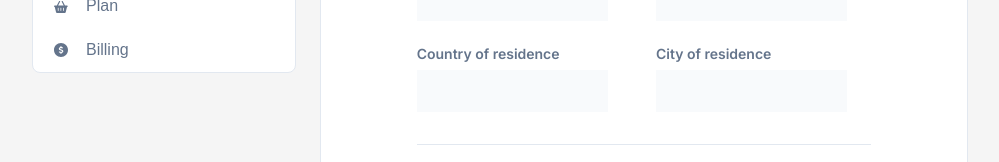
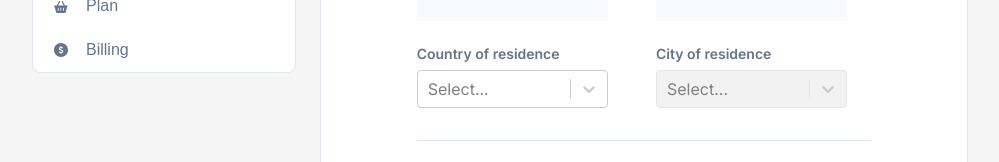
Before and after one commit to decodedcreative/droit-my-details, a React (Create React App) app: page / in a window 1280 px wide. Shown: the part 273-435 px from the top of the page, without its empty margins (140-1139 px from the left). Built offline with nearby package versions, Linux system fonts and the light colour scheme; no server answers.

Commit message:
refactor(project): moved logic into other files and added more structure

```diff
--- /dev/null
+++ b/src/api/index.ts
@@ -0,0 +1,23 @@
+import axios from "axios";
+
+export const getCountries = async () => {
+  try {
+    const url = "api/countries";
+    const response = await axios.get<{ countries: string[] }>(url);
+    return response.data.countries;
+  } catch (err) {
+    console.log(err);
+    return [];
+  }
+};
+
+export const getCitiesByCountry = async (country: string) => {
+  try {
+    const url = `http://localhost:8090/api/cities?country-name=${country}`;
+    const response = await axios.get<{ cities: string[] }>(url);
+    return response.data.cities;
+  } catch (err) {
+    console.log(err);
+    return [];
+  }
+};
--- /dev/null
+++ b/src/components/App/App.styles.tsx
@@ -0,0 +1,18 @@
+import { createGlobalStyle } from "styled-components";
+import { ThemeProps } from "../../themes/light";
+
+export const App = createGlobalStyle<{ theme: ThemeProps }>`
+  body {
+    background-color: ${(props) => props.theme.colors.page};
+    font-family: ${(props) => props.theme.typography.fontFamily};
+    margin: 0;
+  }
+
+  h1, h2, legend {
+    color: ${(props) => props.theme.colors.headings};
+  }
+
+  p {
+    color: ${(props) => props.theme.colors.text};
+  }
+`;
--- a/src/components/App/App.tsx
+++ b/src/components/App/App.tsx
@@ -1,43 +1,46 @@
+import { useEffect, useRef, useState } from "react";
 import { ThemeProvider } from "styled-components";
-import lightTheme, { ThemeProps } from "../../themes/light";
-import { createGlobalStyle } from "styled-components";
-import { Box } from "../Box";
-import { Nav } from "../Nav";
-import { Radio } from "../Radio";
-import { Section } from "../Section";
-import { Type } from "../Type";
-import { ReactComponent as MyDetailsSvg } from "../../images/details.svg";
-import { ReactComponent as ProfileSvg } from "../../images/profile.svg";
-import { ReactComponent as PasswordSvg } from "../../images/password.svg";
-import { ReactComponent as PlanSvg } from "../../images/plan.svg";
-import { ReactComponent as BillingSvg } from "../../images/billing.svg";
-import { ReactComponent as PlusSvg } from "../../images/plus.svg";
-import { ReactComponent as DeleteSvg } from "../../images/delete.svg";
-import { Grid } from "../Grid";
-import { Form } from "../Form";
-import { Textfield } from "../Textfield";
-import { Button } from "../Button";
-import { useState } from "react";
-
-const GlobalStyle = createGlobalStyle<{ theme: ThemeProps }>`
-  body {
-    background-color: ${(props) => props.theme.colors.page};
-    font-family: ${(props) => props.theme.typography.fontFamily};
-    margin: 0;
-  }
-
-  h1, h2, legend {
-    color: ${(props) => props.theme.colors.headings};
-  }
-
-  p {
-    color: ${(props) => props.theme.colors.text};
-  }
-`;
+import * as S from "./App.styles";
+import lightTheme from "../../themes/light";
+import { getCountries, getCitiesByCountry } from "../../api";
+import {
+  Box,
+  Button,
+  Dropdown,
+  Form,
+  Grid,
+  Nav,
+  Radio,
+  Section,
+  Textfield,
+  Type,
+} from "../";
+import {
+  MyDetailsSvg,
+  ProfileSvg,
+  PasswordSvg,
+  PlanSvg,
+  BillingSvg,
+  PlusSvg,
+  DeleteSvg,
+} from "../../images";
 
 export const App = () => {
   const [numberOfEmailAddresses, setNumberOfEmailAddresses] = useState(1);
   const [activeNavItem] = useState(0);
+  const [countries, setCountries] = useState<[] | string[]>([]);
+  const [selectedCountry, setSelectedCountry] = useState<string>("");
+  const [cities, setCities] = useState<[] | string[]>([]);
+  const cityDropdownRef = useRef<HTMLSelectElement>(null);
+
+  useEffect(() => {
+    (async () => {
+      const countries = await getCountries();
+      const cities = await getCitiesByCountry(selectedCountry);
+      setCountries(countries);
+      setCities(cities);
+    })();
+  }, [selectedCountry]);
 
   const navigation = [
     {
@@ -64,7 +67,7 @@ export const App = () => {
 
   return (
     <ThemeProvider theme={lightTheme}>
-      <GlobalStyle />
+      <S.App />
       <Section>
         <Section.Item verticalSpacing="xl">
           <Grid columns={12}>
@@ -89,6 +92,7 @@ export const App = () => {
                         <Nav.Item
                           icon={navObj.icon}
                           active={i === activeNavItem}
+                          key={i}
                         >
                           {navObj.title}
                         </Nav.Item>
@@ -123,13 +127,24 @@ export const App = () => {
                               <Form.Item
                                 label="Country of residence"
                                 render={(props) => (
-                                  <Textfield name="country" {...props} />
+                                  <Dropdown
+                                    onChangeMethod={setSelectedCountry}
+                                    onChangeNext={setCities}
+                                    options={countries}
+                                    {...props}
+                                  />
                                 )}
                               />
                               <Form.Item
                                 label="City of residence"
                                 render={(props) => (
-                                  <Textfield name="city" {...props} />
+                                  <Dropdown
+                                    disabled={selectedCountry === ""}
+                                    onChangeMethod={setCities}
+                                    options={cities}
+                                    ref={cityDropdownRef}
+                                    {...props}
+                                  />
                                 )}
                               />
                             </Section.Item>
--- a/src/components/Nav/Nav.styles.tsx
+++ b/src/components/Nav/Nav.styles.tsx
@@ -45,6 +45,7 @@ export const NavItemButton = styled("button")`
   text-align: left;
   display: flex;
   align-items: center;
+  cursor: pointer;
 
   ${(props) => css`
     &:focus-visible {
--- /dev/null
+++ b/src/images/index.ts
@@ -0,0 +1,7 @@
+export { ReactComponent as MyDetailsSvg } from "./details.svg";
+export { ReactComponent as ProfileSvg } from "./profile.svg";
+export { ReactComponent as PasswordSvg } from "./password.svg";
+export { ReactComponent as PlanSvg } from "./plan.svg";
+export { ReactComponent as BillingSvg } from "./billing.svg";
+export { ReactComponent as PlusSvg } from "./plus.svg";
+export { ReactComponent as DeleteSvg } from "./delete.svg";
```
Also changed, not shown: src/components/index.ts (added, +10 -0 lines).
